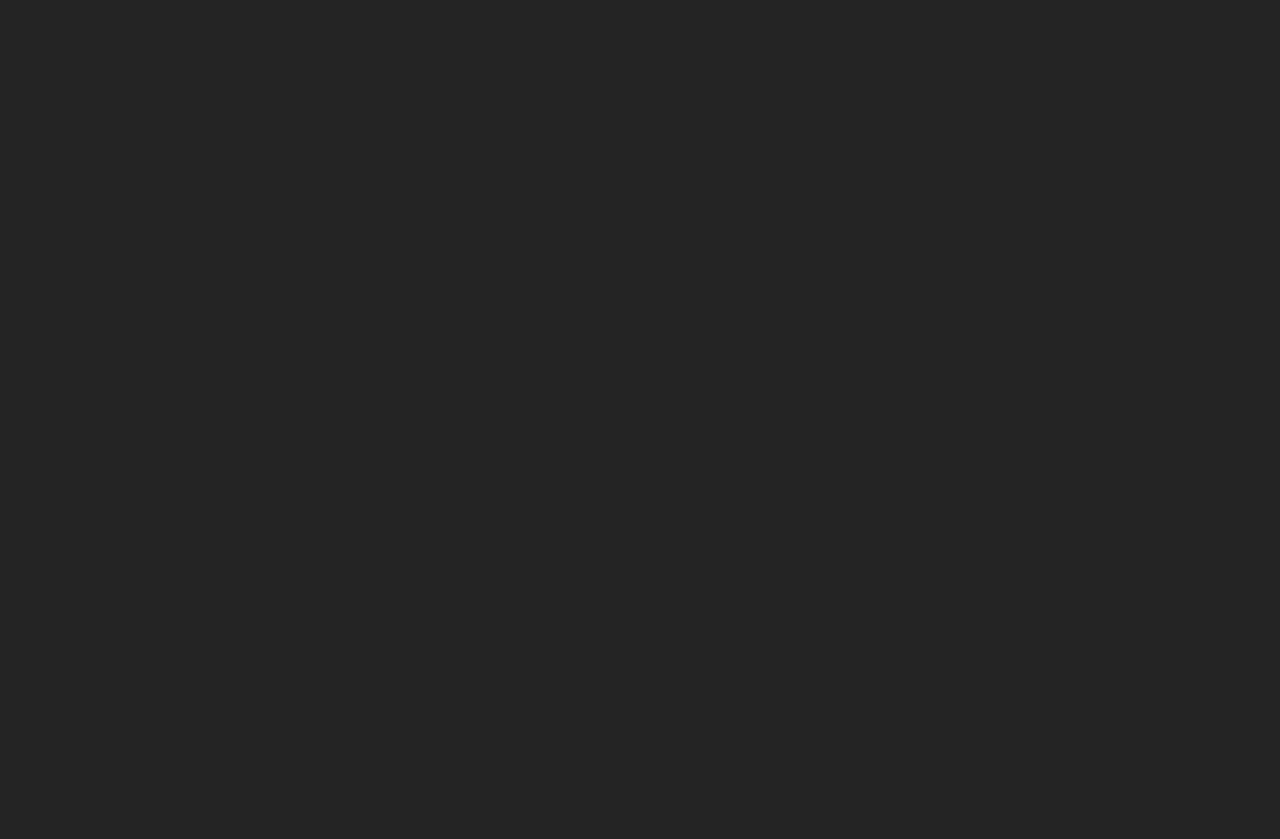
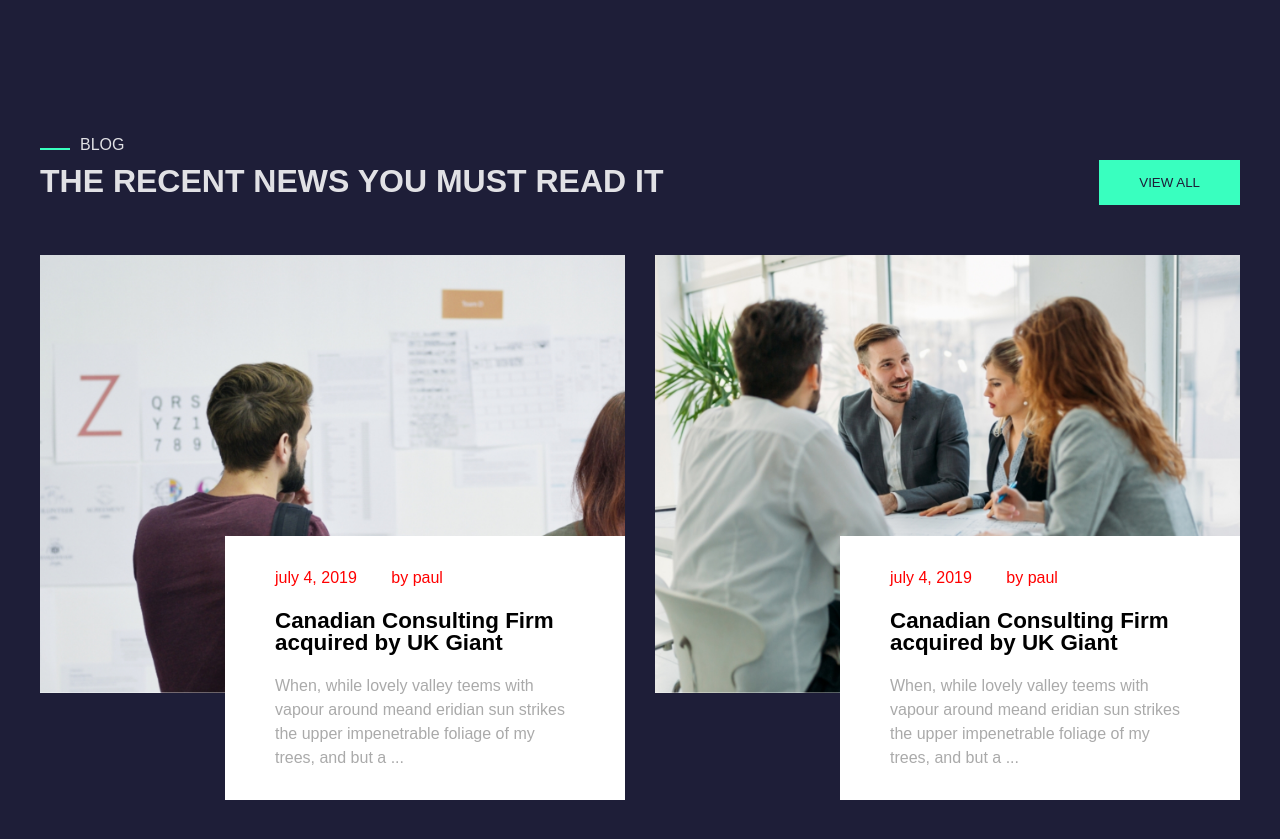
Before and after one commit to marcodedemo/proj-html-vuejs, a Vue app: page / in a window 1280 px wide. Shown: the part 3320-4159 px from the top of the page. Before the commit the page ends 3253 px from the top, so only its background shows below. Built offline with nearby package versions, Linux system fonts and the light colour scheme.

Commit message:
feat: main blog section

```diff
--- a/src/components/AppMain.vue
+++ b/src/components/AppMain.vue
@@ -6,6 +6,7 @@
   import MainAboutUsSection from './AppMainComponents/MainAboutUsSection.vue';
   import MainProjectSection from './AppMainComponents/MainProjectSection.vue';
   import MainTestimonialSection from './AppMainComponents/MainTestimonialSection.vue';
+  import MainBlogSection from './AppMainComponents/MainBlogSection.vue';
 
   export default{
     data(){
@@ -20,6 +21,7 @@
       MainAboutUsSection,
       MainProjectSection,
       MainTestimonialSection,
+      MainBlogSection,
     }
   }
 
@@ -34,6 +36,7 @@
     <MainAboutUsSection></MainAboutUsSection>
     <MainProjectSection></MainProjectSection>
     <MainTestimonialSection></MainTestimonialSection>
+    <MainBlogSection></MainBlogSection>
 
   </div>
 
--- a/src/components/AppMainComponents/MainBlogSection.vue
+++ b/src/components/AppMainComponents/MainBlogSection.vue
@@ -6,7 +6,23 @@
     data(){
       return{
 
+        news:[
+          {
+            img:"startup-business-people-and-strategy-board-PAJ3P9K-1390x1042.jpg",
+            date:"july 4, 2019",
+            writer:"paul",
+            title:"Canadian Consulting Firm acquired by UK Giant",
+            text:"When, while lovely valley teems with vapour around meand eridian sun strikes the upper impenetrable foliage of my trees, and but a ...",
 
+          },
+          {
+            img:"business-people-working-together-on-project-and-5FHSKBL-1390.jpg",
+            date:"july 4, 2019",
+            writer:"paul",
+            title:"Canadian Consulting Firm acquired by UK Giant",
+            text:"When, while lovely valley teems with vapour around meand eridian sun strikes the upper impenetrable foliage of my trees, and but a ...",
+          }
+        ]
 
       }
     }
@@ -18,10 +34,33 @@
 /* -------------------------------- template -------------------------------- */
 <template>
 
-  <div>
+  <section id="blog-section">
 
+    <div id="blog-inner" class="centered">
 
-  </div>
+      <div id="texts">
+        <span class="section-title">Blog</span>
+        <h2>The recent news you must read it</h2>
+
+        <button class="btn btn-primary">View All</button>
+      </div>
+
+      <div id="news">
+        <div v-for="news in news" class="single-news">
+          <img :src="'../../../public/img/' + news.img" alt="">
+
+          <div class="news-info">
+            <span id="date">{{ news.date }}</span>
+            <span id="writer"> by {{ news.writer }}</span>
+            <div id="title">{{ news.title }}</div>
+            <p id="text">{{ news.text }}</p>
+          </div>
+        </div>
+      </div>
+
+    </div>
+
+  </section>
 
 </template>
 
@@ -29,6 +68,77 @@
 /* ---------------------------------- style --------------------------------- */
 <style lang="scss" scoped>
 
+#blog-section{
+  background-color: #1e1e38;
+
+  padding: 200px 0;
+
+  #texts{
+    position: relative;
 
 
+    h2{
+      font-size: 2em;
+      text-transform: uppercase;
+    }
+
+    button{
+      position: absolute;
+      bottom: 0;
+      right: 0;
+    }
+  }
+
+  #news{
+    display: flex;
+    gap: 30px;
+
+    padding-top: 50px;
+
+    .single-news{
+      width: calc(100% / 2 - 30px / 2);
+
+      position: relative;
+
+      img{
+        width: 100%;
+      }
+
+      .news-info{
+        position: absolute;
+        right: 0;
+        bottom: -100px;
+
+        width: 400px;
+
+        background-color: white;
+        padding: 30px 50px;
+
+        #date{
+          color: red;
+
+        }
+
+        #writer{
+          color: red;
+          padding-left: 30px;
+        }
+
+        #title{
+          color: black;
+          font-weight: bold;
+          font-size: 1.4em;
+          line-height: 100%;
+          padding-top: 20px;
+        }
+
+        #text{
+          color: #aaaaaa;
+          padding-top: 20px ;
+        }
+      }
+    }
+  }
+}
+
 </style>
```
